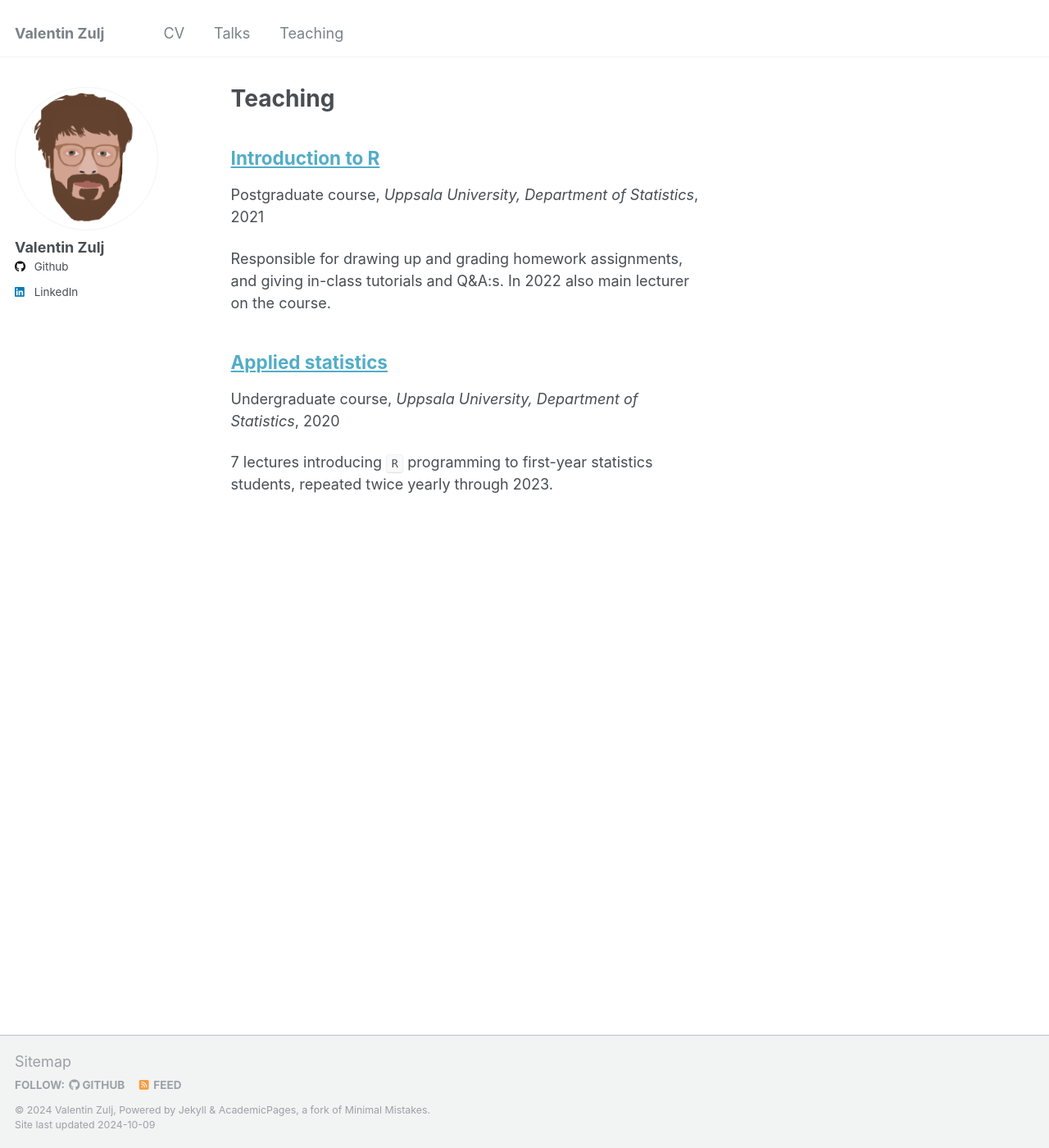
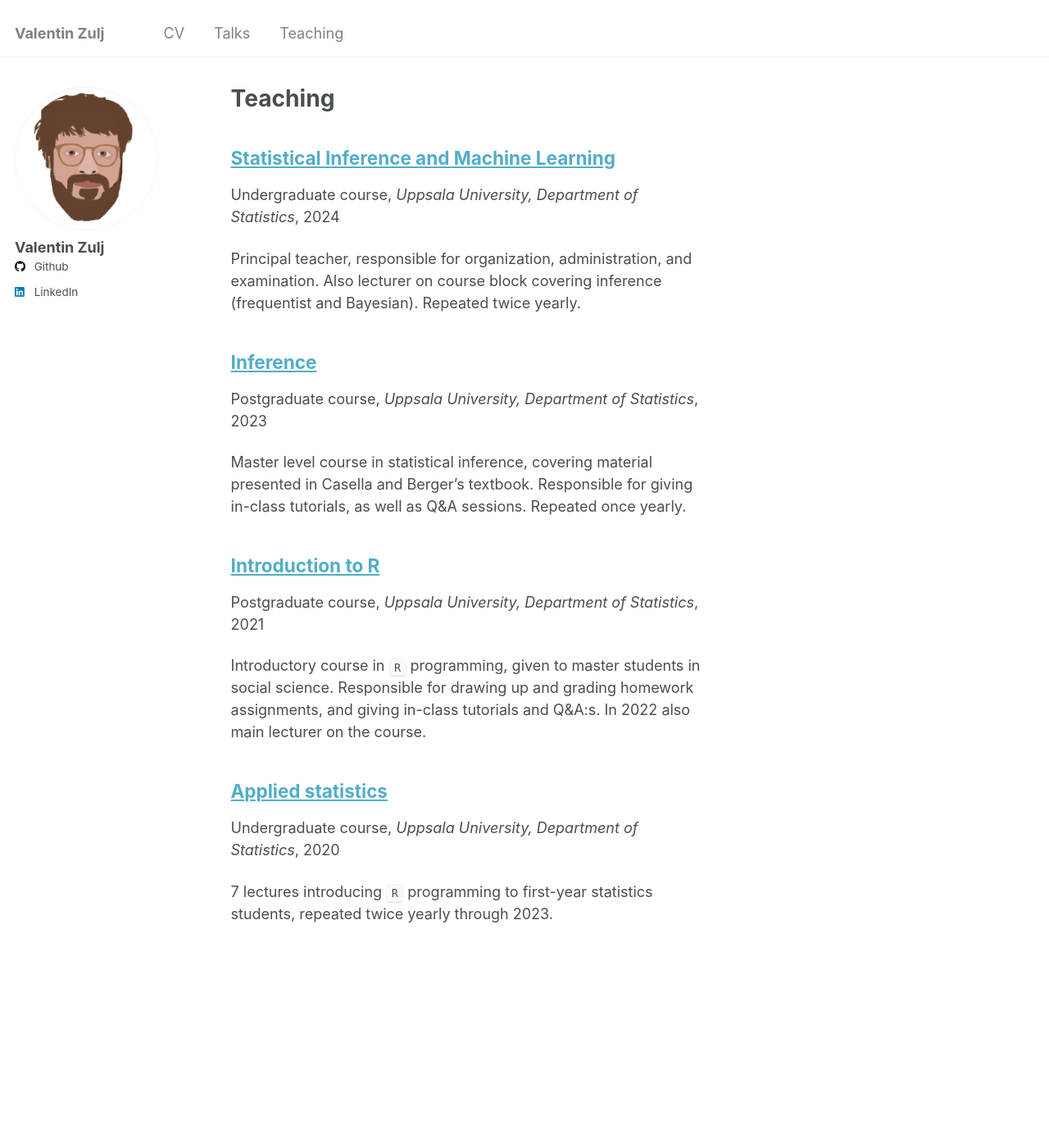
Before and after one commit to valentinzulj/valentinzulj.github.io, a Jekyll site: the page built from _pages/teaching.html, in a window 1280 px wide and 1400 px high. Shown: the whole window at 82% size. Built offline with Jekyll 4.4.1, drawn with Linux system fonts in a browser that asks for light colours.

Commit message:
update teaching

```diff
--- /dev/null
+++ b/_teaching/inference.md
@@ -0,0 +1,11 @@
+---
+title: "Inference"
+collection: teaching
+type: "Postgraduate course"
+permalink: /teaching/inference
+venue: "Uppsala University, Department of Statistics"
+date: 2023-09-01
+location: #"City, Country"
+---
+
+Master level course in statistical inference, covering material presented in Casella and Berger's textbook. Responsible for giving in-class tutorials, as well as Q&A sessions. Repeated once yearly.
--- a/_teaching/intror.md
+++ b/_teaching/intror.md
@@ -5,7 +5,7 @@
 permalink: /teaching/rintro
 venue: "Uppsala University, Department of Statistics"
 date: 2021-09-01
-location: "Uppsala Sweden"
+location: #"Uppsala, Sweden"
 ---
 
-Responsible for drawing up and grading homework assignments, and giving in-class tutorials and Q&A:s. In 2022 also main lecturer on the course.
+Introductory course in `R` programming, given to master students in social science. Responsible for drawing up and grading homework assignments, and giving in-class tutorials and Q&A:s. In 2022 also main lecturer on the course.
--- /dev/null
+++ b/_teaching/siml.md
@@ -0,0 +1,11 @@
+---
+title: "Statistical Inference and Machine Learning"
+collection: teaching
+type: "Undergraduate course"
+permalink: /teaching/siml
+venue: "Uppsala University, Department of Statistics"
+date: 2024-01-01
+location: #"City, Country"
+---
+
+Principal teacher, responsible for organization, administration, and examination. Also lecturer on course block covering inference (frequentist and Bayesian). Repeated twice yearly.
```
